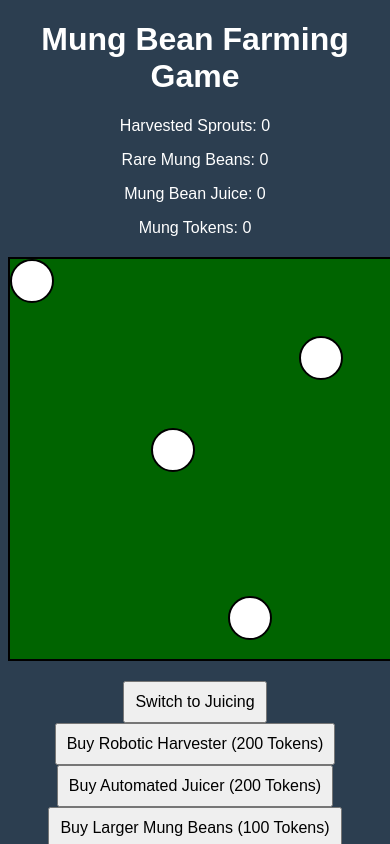
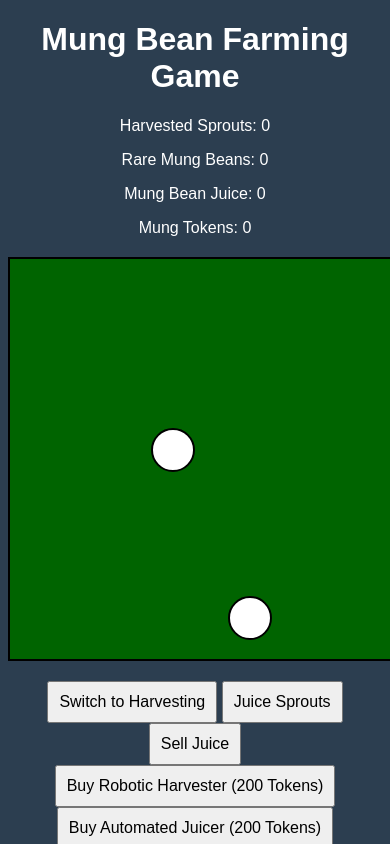
Before and after one commit to Atraeju/Mung-Bran-Game, a plain HTML site: page index.html in a window 390 px wide. Both pictures are taken after a click on the button "Switch to Juicing". Shown: the top 844 px of the page. Drawn offline with Linux system fonts and the light colour scheme.

Commit message:
Update index.html

```diff
--- a/index.html
+++ b/index.html
@@ -118,6 +118,24 @@
         const mungTokensDisplay = document.getElementById("mungTokens");
         const celebrationScreen = document.getElementById("celebration-screen");
         const gameContainer = document.getElementById("game-container");
+        const toggleModeButton = document.getElementById("toggleMode");
+        const juiceButton = document.getElementById("juiceButton");
+        const sellJuiceButton = document.getElementById("sellJuiceButton");
+
+        toggleModeButton.addEventListener("click", () => {
+            harvestingMode = !harvestingMode;
+            if (harvestingMode) {
+                toggleModeButton.textContent = "Switch to Juicing";
+                juiceButton.style.display = "none";
+                sellJuiceButton.style.display = "none";
+                seed.style.display = "block";
+            } else {
+                toggleModeButton.textContent = "Switch to Harvesting";
+                juiceButton.style.display = "inline";
+                sellJuiceButton.style.display = "inline";
+                seed.style.display = "none";
+            }
+        });
 
         function growSprout() {
             if (harvestingMode) {
```
